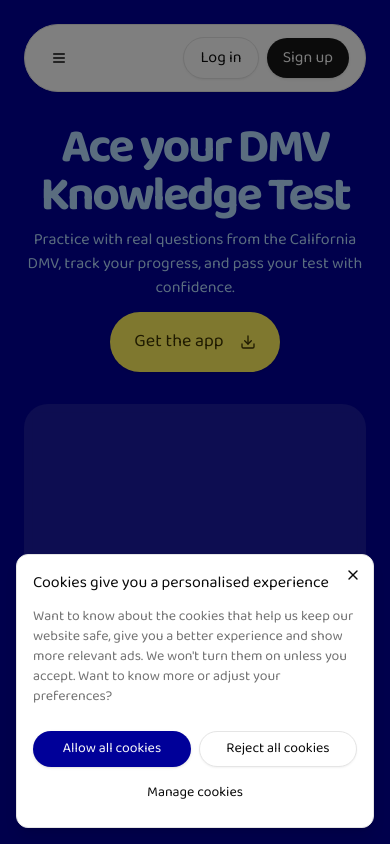
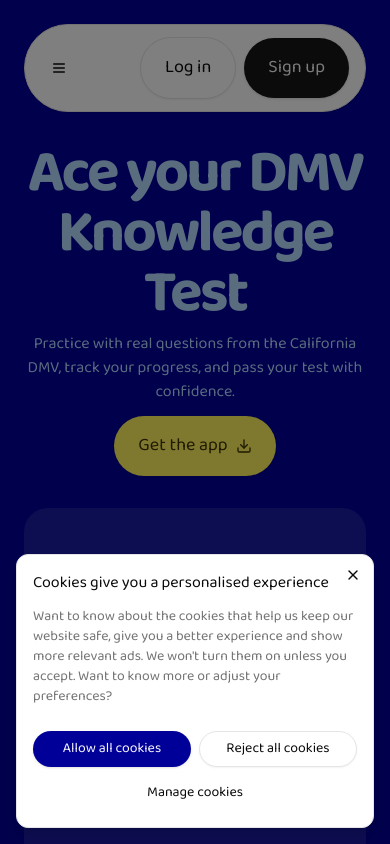
Before and after one commit to alvropena/dmv.gg, a Next.js app: page / in a window 390 px wide. Shown: the top 844 px of the page. Built offline with nearby package versions, Linux system fonts and the light colour scheme; no server answers.

Commit message:
Update responsive classes for Header and Hero components

```diff
--- a/components/Header.tsx
+++ b/components/Header.tsx
@@ -96,14 +96,14 @@ export function Header() {
 
   // Extracted desktop navigation component for signed out users
   const SignedOutDesktopNav = () => (
-    <nav className="hidden md:flex gap-2 ml-8">
+    <nav className="hidden lg:flex gap-2 ml-8">
       <NavLinks />
     </nav>
   );
 
   // Extracted desktop call-to-action component for signed out users
   const SignedOutDesktopCTA = () => (
-    <div className="hidden md:flex items-center gap-3">
+    <div className="hidden lg:flex items-center gap-3">
       <Button
         onClick={handleGetStarted}
         variant="outline"
@@ -124,7 +124,7 @@ export function Header() {
   const SignedOutMobileMenu = () => (
     <Sheet>
       <SheetTrigger asChild>
-        <Button variant="ghost" size="icon" className="md:hidden">
+        <Button variant="ghost" size="icon" className="lg:hidden">
           <Menu className="h-6 w-6" />
           <span className="sr-only">Toggle menu</span>
         </Button>
@@ -154,17 +154,17 @@ export function Header() {
 
   // Mobile login button
   const MobileLoginButton = () => (
-    <div className="md:hidden flex items-center gap-2">
+    <div className="lg:hidden flex items-center gap-2">
       <Button
         onClick={handleGetStarted}
         variant="outline"
-        className="rounded-full text-base px-4 py-2 h-auto"
+        className="rounded-full text-lg px-6 py-4 h-auto"
       >
         Log in
       </Button>
       <Button
         onClick={handleGetStarted}
-        className="rounded-full text-base px-4 py-2 h-auto"
+        className="rounded-full text-lg px-6 py-4 h-auto"
       >
         Sign up
       </Button>
@@ -173,7 +173,7 @@ export function Header() {
 
   // Extracted status display component for signed in users
   const SignedInUserStatus = () => (
-    <div className="hidden md:flex items-center">
+    <div className="hidden lg:flex items-center">
       {hasActiveSubscription || dbUser?.role === "ADMIN" ? (
         <>
           {dbUser?.role === "ADMIN" ? (
@@ -210,11 +210,11 @@ export function Header() {
         <div className="container mx-auto px-2 md:px-6">
           <div className="flex items-center justify-between bg-white rounded-full border shadow-sm px-4 md:px-8 py-3 md:py-4">
             <div className="flex items-center">
-              <div className="block md:hidden">
+              <div className="block lg:hidden">
                 <SignedOutMobileMenu />
               </div>
 
-              <Link href="/" onClick={handleLogoClick} className="hidden md:block">
+              <Link href="/" onClick={handleLogoClick} className="hidden lg:block">
                 <h1 className="flex items-center text-xl md:text-2xl py-1 rounded-full font-bold">
                   DMV.gg
                 </h1>
--- a/components/landing/Hero.tsx
+++ b/components/landing/Hero.tsx
@@ -19,10 +19,10 @@ export default function Hero() {
         <div className="grid gap-4 md:grid-cols-2 md:gap-12">
           <div className="flex flex-col justify-start md:justify-center space-y-3 md:space-y-6 text-center md:text-left">
             <div className="space-y-2 md:space-y-4">
-              <h1 className="text-5xl font-extrabold tracking-tighter text-[#B6DBFF] sm:text-5xl md:text-5xl lg:text-7xl xl:text-8xl">
+              <h1 className="text-6xl font-extrabold tracking-tighter text-[#B6DBFF] md:text-6xl lg:text-7xl xl:text-8xl">
                 Ace your DMV Knowledge Test
               </h1>
-              <p className="text-[#B6DBFF] md:text-xl/relaxed lg:text-base/relaxed xl:text-xl/relaxed">
+              <p className="text-[#B6DBFF] md:text-md/relaxed lg:text-base/relaxed xl:text-xl/relaxed">
                 Practice with real questions from the California DMV, track your
                 progress, and pass your test with confidence.
               </p>
@@ -33,7 +33,7 @@ export default function Hero() {
                 onClick={handleStartPracticing}
               >
                 Get the app
-                <Download className="w-4 h-4 ml-2" />
+                <Download className="w-4 h-4" />
               </Button>
             </div>
           </div>
```
